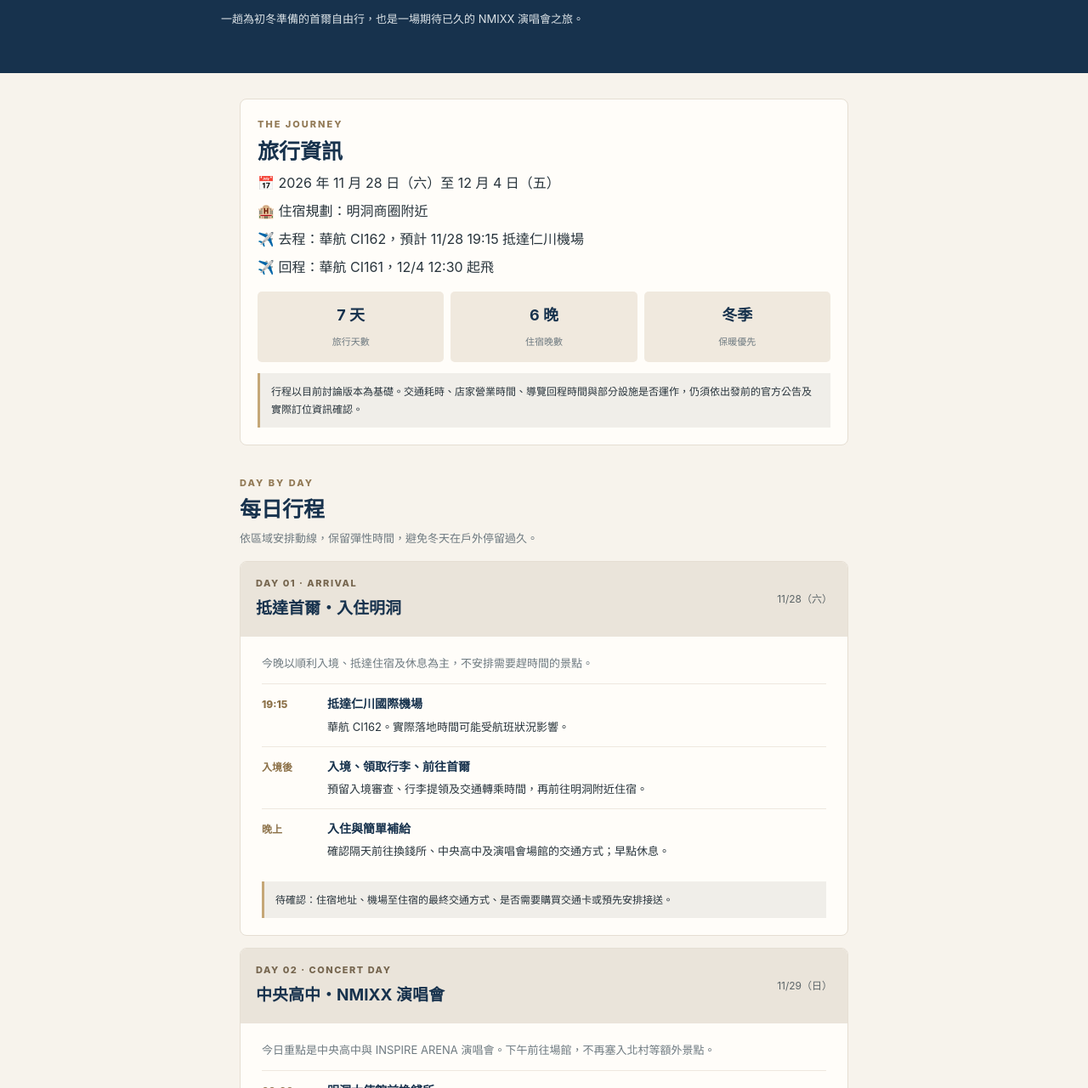
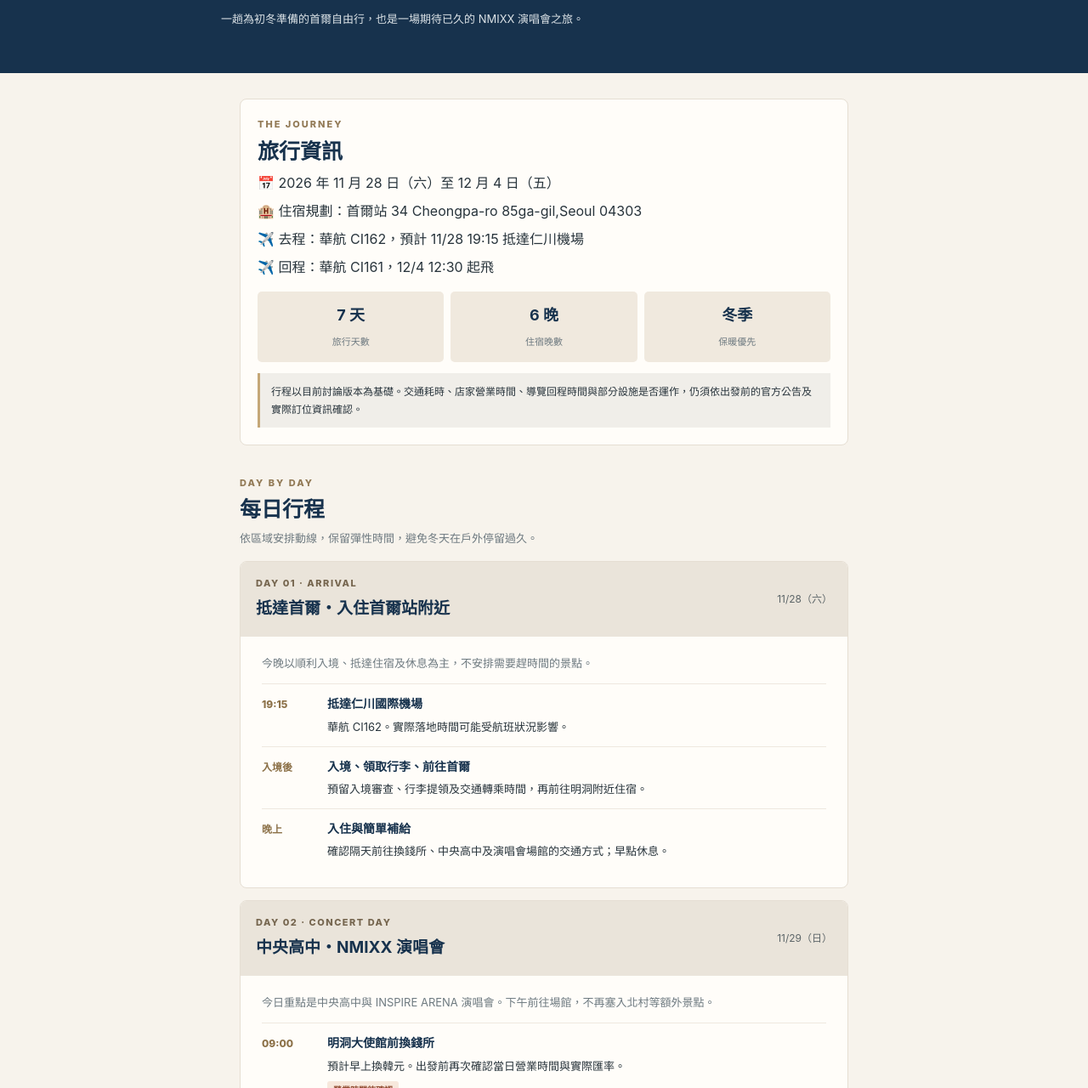
Before and after one commit to ivan78101/Seoul, a plain HTML site: page index.html in a window 1280 px wide. Shown: the part 613-1893 px from the top of the page at 85% size. Drawn offline with Linux system fonts and the light colour scheme.

Commit message:
Update index.html

```diff
--- a/index.html
+++ b/index.html
@@ -128,7 +128,7 @@
     <div class="eyebrow">THE JOURNEY</div>
     <h2>旅行資訊</h2>
     <p>📅 2026 年 11 月 28 日（六）至 12 月 4 日（五）</p>
-    <p>🏨 住宿規劃：明洞商圈附近</p>
+    <p>🏨 住宿規劃：首爾站 34 Cheongpa-ro 85ga-gil,Seoul 04303</p>
     <p>✈️ 去程：華航 CI162，預計 11/28 19:15 抵達仁川機場</p>
     <p>✈️ 回程：華航 CI161，12/4 12:30 起飛</p>
     <div class="stats">
@@ -148,7 +148,7 @@
 
     <article class="day">
       <div class="day-head">
-        <div><div class="day-num">DAY 01 · ARRIVAL</div><h3>抵達首爾・入住明洞</h3></div>
+        <div><div class="day-num">DAY 01 · ARRIVAL</div><h3>抵達首爾・入住首爾站附近</h3></div>
         <div class="day-date">11/28（六）</div>
       </div>
       <div class="day-body">
@@ -156,7 +156,6 @@
         <div class="event"><div class="time">19:15</div><div><strong>抵達仁川國際機場</strong><p>華航 CI162。實際落地時間可能受航班狀況影響。</p></div></div>
         <div class="event"><div class="time">入境後</div><div><strong>入境、領取行李、前往首爾</strong><p>預留入境審查、行李提領及交通轉乘時間，再前往明洞附近住宿。</p></div></div>
         <div class="event"><div class="time">晚上</div><div><strong>入住與簡單補給</strong><p>確認隔天前往換錢所、中央高中及演唱會場館的交通方式；早點休息。</p></div></div>
-        <div class="note">待確認：住宿地址、機場至住宿的最終交通方式、是否需要購買交通卡或預先安排接送。</div>
       </div>
     </article>
 
```
